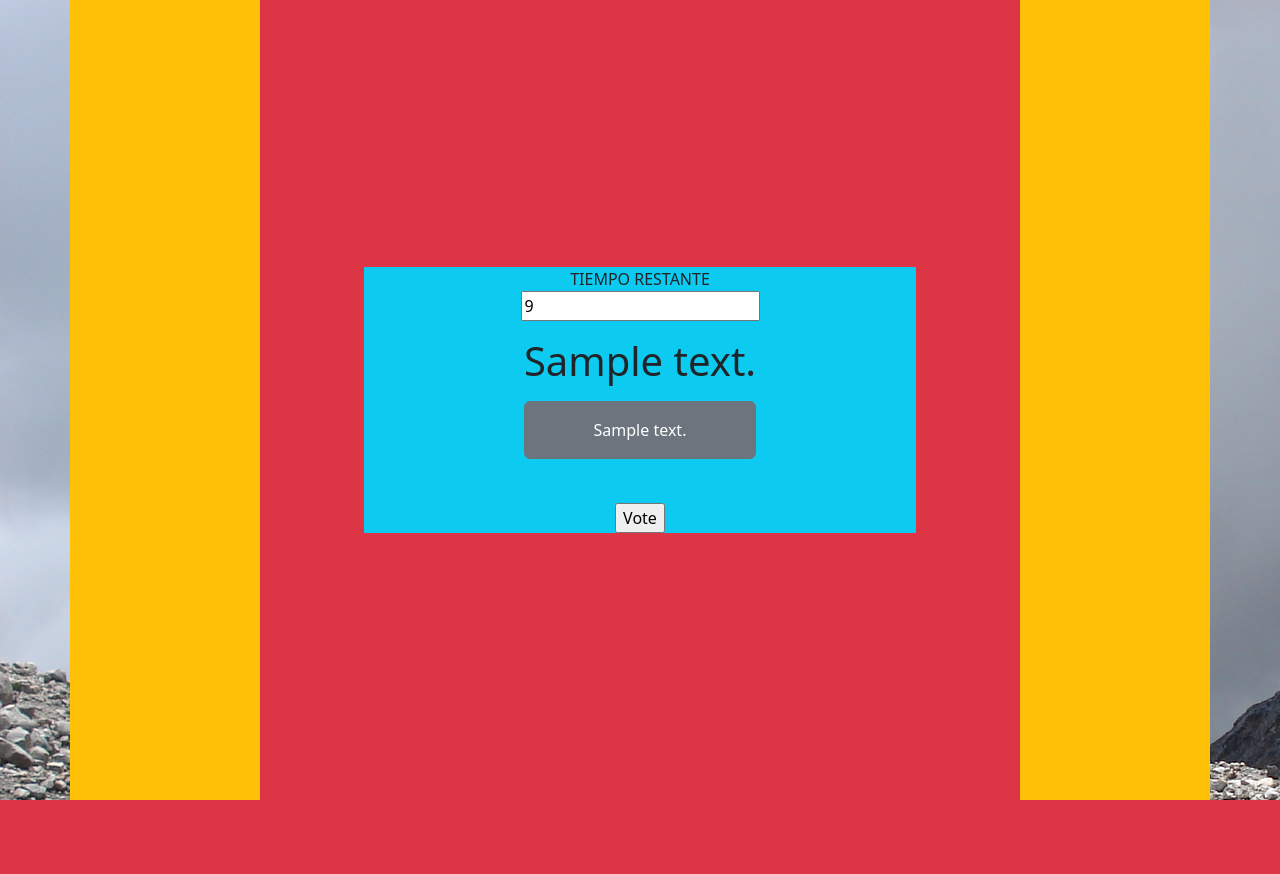
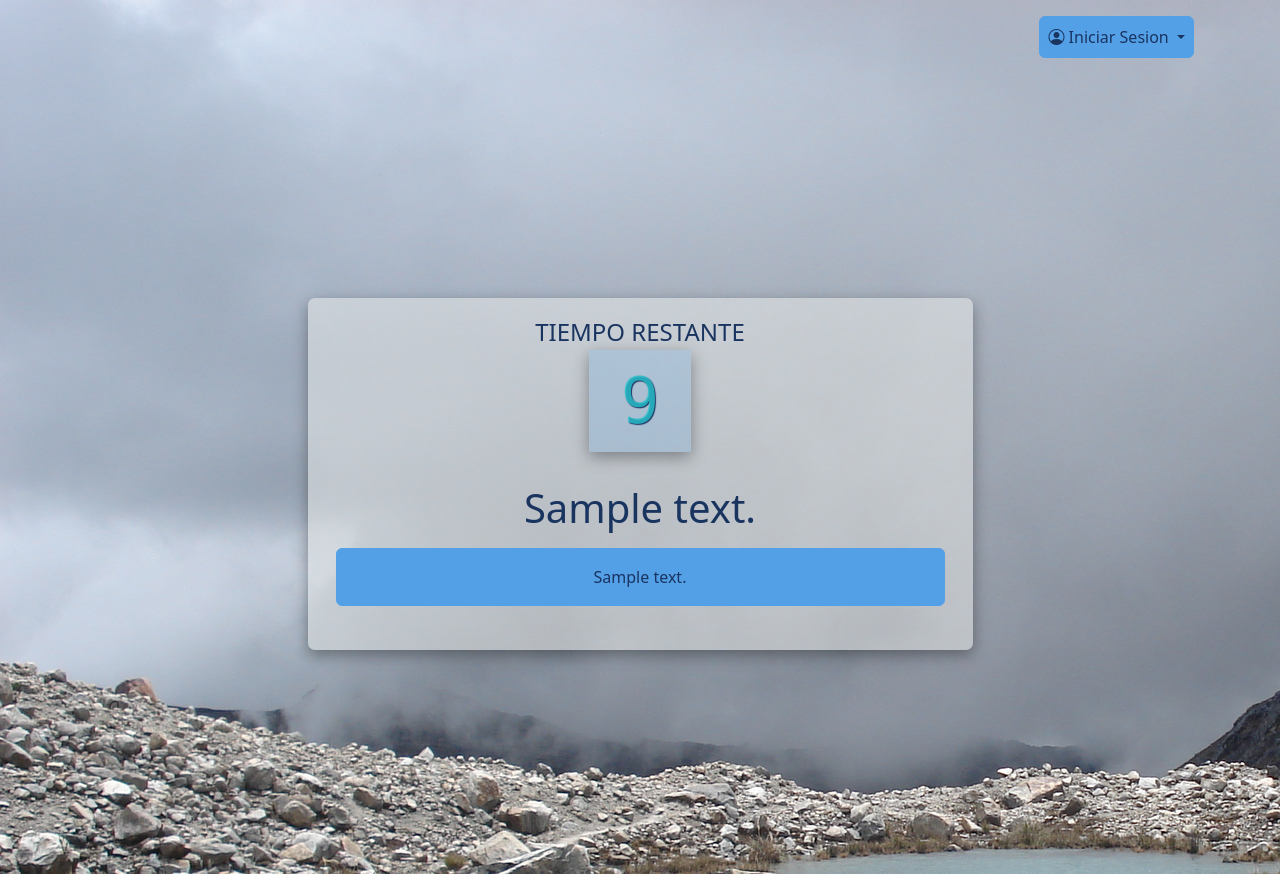
Before and after one commit to MichaelVel/QApp, a Django app: page /quiz/1/ in a window 1280 px wide. Before the commit the page ends 800 px from the top, so only its background shows below. Run offline with Django 4.2, Linux system fonts and the light colour scheme; tables that the repository leaves empty hold one stand-in row (values such as "Sample post"); some libraries are stand-ins or nearby versions.

Commit message:
applying main style to QuizView

```diff
--- /dev/null
+++ b/quiz/static/quiz/css/quiz.css
@@ -0,0 +1,27 @@
+.main-container {
+    background-color: rgba(var(--light-shades), 0.5);
+    border-radius:7px;
+    box-shadow: rgba(0, 0, 0, 0.35) 0px 5px 15px;
+}
+
+.question-text {
+    color: rgb(var(--dark-shades));
+    text-align: center;
+}
+
+.label-timer {
+    font-size: 1.5em;
+    color: rgb(var(--dark-shades));
+    text-align: center;
+}
+
+#timer {
+    color: rgba(var(--light-accent),0.8);
+    text-shadow: 1px 1px 1px rgb(var(--dark-shades));
+    font-size: 4em;
+    font-family: ui-monospace, SFMono-Regular, Menlo, Monaco, Consolas;
+    background-color: rgba(var(--main-color), 0.2);
+    box-shadow: rgba(0, 0, 0, 0.35) 0px 5px 15px;
+    border-color: transparent;
+    text-align: center;
+}
--- a/quiz/static/quiz/javascript/timer.js
+++ b/quiz/static/quiz/javascript/timer.js
@@ -9,3 +9,7 @@ function changeTimer() {
   let currSec = document.getElementById("timer").value;
   document.getElementById("timer").value = currSec-1;
 }
+
+function submitVals() {
+  document.getElementById("submit-btn").click();
+}
--- a/quiz/templates/quiz/quiz.html
+++ b/quiz/templates/quiz/quiz.html
@@ -1,25 +1,29 @@
 {% extends 'quiz/head.html' %}
 {% load static %}
 
+{% block view_stylesheet %} {% static 'quiz/css/quiz.css' %} {% endblock %}
+
 {% block content %}
-<main class="container bg-primary">
-    <div class="row justify-content-center bg-warning">
-        <div class="col d-flex flex-column col-md-8 bg-danger justify-content-center align-items-center vh-100">
-        <form class="d-flex flex-column w-75 bg-info align-items-center" action="{% url 'question' question.id %}" method="post">
+{% include 'quiz/header.html' %}
+
+<main class="container">
+    <div class="row justify-content-center align-items-center bg-transparent vh-100">
+        <form class="main-container col-12 col-sm-10 col-lg-7" action="{% url 'question' question.id %}" method="post">
         {% csrf_token %}
-        <label for="timer">TIEMPO RESTANTE</label>
-        <input type="text" id="timer" name="timerVal" value="15" readonly>
+        <div class="d-flex flex-column align-items-center p-3">
+        <label class="label-timer col-8" for="timer">TIEMPO RESTANTE</label>
+        <input class="col-4 col-sm-3 col-lg-2" type="text" id="timer" name="timerVal" value="15" readonly>
+        </div>
         <fieldset class="d-flex flex-column form-group p-3 align-items-stretch">
-            <legend class=""><h1>{{ question.question_text }}</h1></legend>
+            <legend class="question-text"><h1>{{ question.question_text }}</h1></legend>
             {% if error_message %}<p><strong>{{ error_message }}</strong></p>{% endif %}
             {% for choice in question.choice_set.all %}
                 <input type="radio" class="btn-check p-3" name="choice" id="choice{{ forloop.counter }}" value="{{ choice.id }}">
-                <label class="btn btn-secondary p-3 mb-1" for="choice{{ forloop.counter }}">{{ choice.choice_text }}</label><br>
+                <label class="btn btn-primary p-3 mb-1" for="choice{{ forloop.counter }}" onclick="submitVals()">{{ choice.choice_text }}</label><br>
             {% endfor %}
         </fieldset>
-        <div><input type="submit" value="Vote" id="submit-btn"></div>
+        <div hidden><input type="submit" value="Vote" id="submit-btn"></div>
         </form>
-        </div>
     </div>
 </main>
 <script src="{% static 'quiz/javascript/timer.js' %}" ></script>
```
